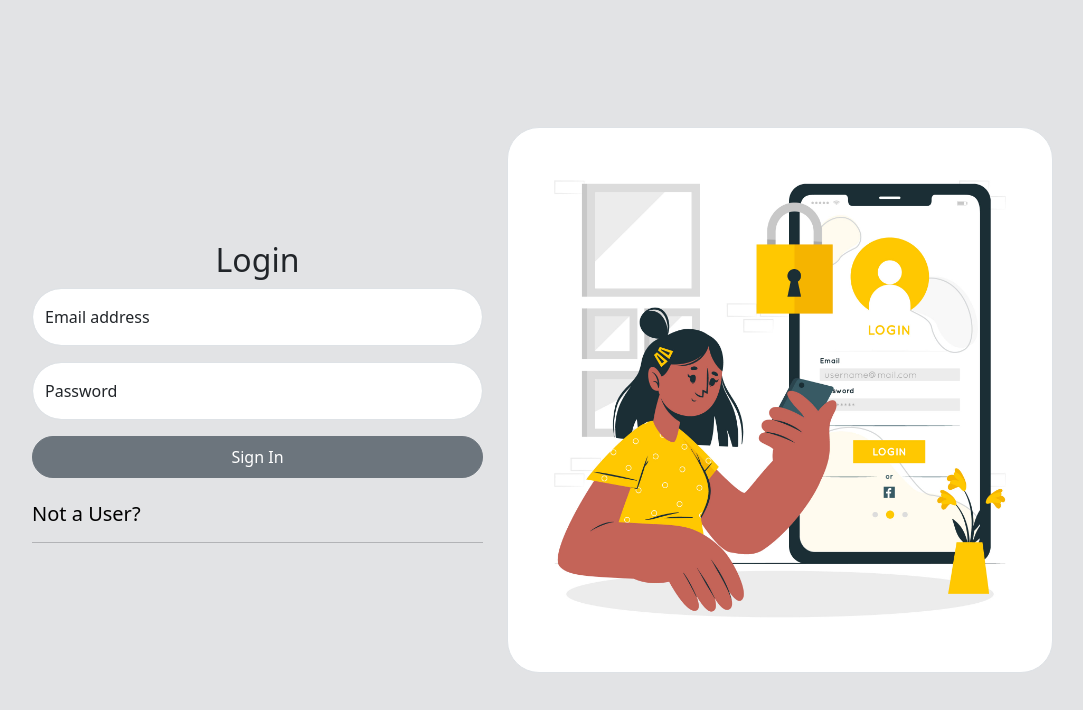
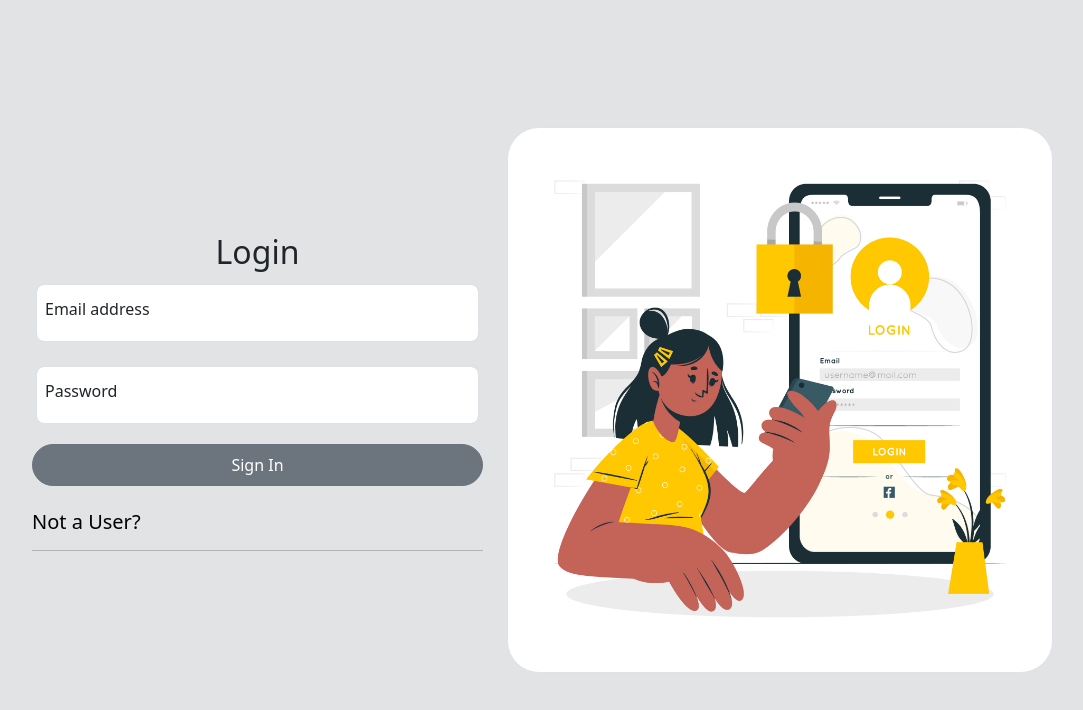
Before and after one commit to dehemiweerakoon/pos-client-ijse, a React (Vite) app: page /login in a window 1280 px wide. Shown: the top 710 px of the page, without its empty margins (50-1133 px from the left). Built offline with nearby package versions, Linux system fonts and the light colour scheme.

Commit message:
added incorrect measures

```diff
--- a/src/pages/Category/Category.jsx
+++ b/src/pages/Category/Category.jsx
@@ -78,7 +78,7 @@ const Category = () => {
               <Card.Body>
                  <h5 className='fw-semibold'>{item.name}</h5>
                  <h6 className='text-secondary'>$ {item.price}</h6>
-                <Button variant="light btn-outline-dark" className='mt-1 rounded-5' onClick={(event)=>{createCart(event);setItem_id(item_id)}}>Add to Cart</Button>
+                <Button variant="light btn-outline-dark" className='mt-1 rounded-5' onClick={(event)=>{setItem_id(item.id);createCart(event)}}>Add to Cart</Button>
               </Card.Body>
               </Card>
              </Col>
--- a/src/pages/Login/Login.jsx
+++ b/src/pages/Login/Login.jsx
@@ -43,7 +43,7 @@ const Login = () => {
     navigate("/home")
     }catch(ex){
       //
-      setError("Password or username incorrect");
+      setError("password or username incorrect");
       setPassword("")
       setUsername("")
     }
@@ -62,12 +62,12 @@ const Login = () => {
       <FloatingLabel
         controlId="floatingInput"
         label="Email address"
-        className="mb-3"
+        className="mb-3 p-1"
       >
-        <Form.Control type="email" placeholder="name@example.com" className='rounded-5 p-2' value={username} onChange={onHandleEmail}/>
+        <Form.Control type="email" placeholder="name@example.com" className='rounded-3 p-3' value={username} onChange={onHandleEmail}/>
       </FloatingLabel>
-      <FloatingLabel controlId="floatingPassword" label="Password">
-        <Form.Control type="password" placeholder="Password" className='rounded-5 p-2'  value={password} onChange={onHandlePassword}/>
+      <FloatingLabel controlId="floatingPassword" label="Password" className='p-1'>
+        <Form.Control type="password" placeholder="Password" className='rounded-3 p-3'  value={password} onChange={onHandlePassword}/>
       </FloatingLabel>
       <div className='d-grid mt-3'>
      <Button className='rounded-5 p-2' variant='secondary' onClick={onHandleSubmit}>Sign In</Button>
```
